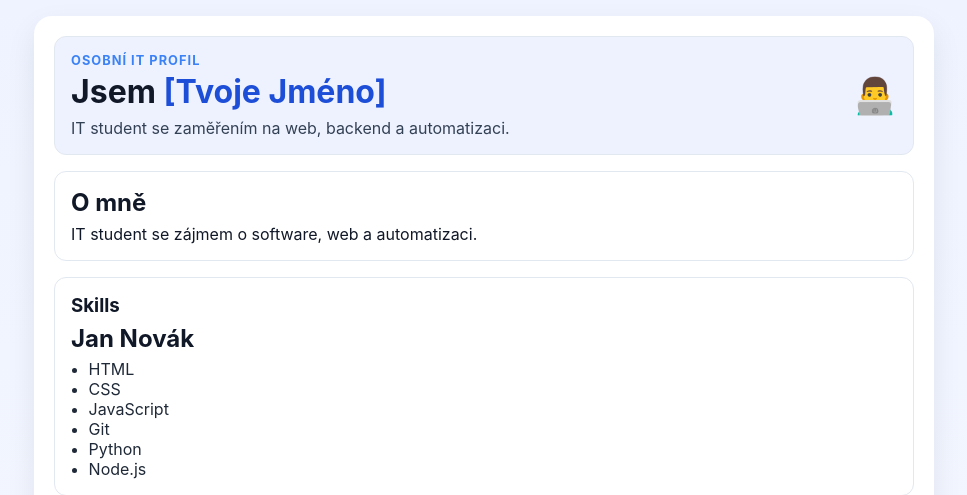
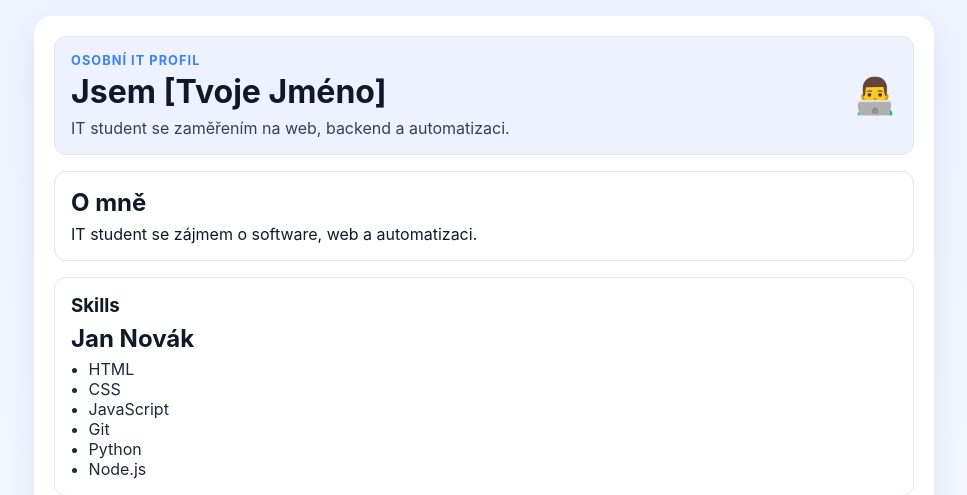
Before and after one commit to macekstanko-max/random, a PHP site: page /index.html in a window 1280 px wide. Shown: the top 495 px of the page, without its empty margins (156-1123 px from the left). Run offline with PHP 8.4, Linux system fonts and the light colour scheme.

Commit message:
style(css): improve project card styling for PHP profile

```diff
--- a/styles.css
+++ b/styles.css
@@ -5,10 +5,10 @@ body {background:linear-gradient(180deg, #eef3ff 0%, #f7f9ff 100%); padding:1rem
 .hero{display:flex;justify-content:space-between;align-items:center;gap:0.8rem;padding:1rem;border:1px solid #e2e8f0;border-radius:12px;background:#eef2ff;}
 .eyebrow{font-size:.8rem; font-weight:700; text-transform:uppercase; letter-spacing:.08em; color:#3b82f6; margin-bottom:.3rem;}
 .hero h1{font-size:2rem;line-height:1.2; margin-bottom:.4rem;}
-.hero h1 span{color:#1d4ed8;}
 .subtitle{color:#334155; margin-top:.2rem;}
 .avatar{font-size:2.2rem;}
 .card {margin-top:1rem; background:#fff; border:1px solid #e2e8f0; border-radius:12px; padding:1rem;}
+.project{border:1px solid #e2e8f0; border-radius:10px; padding:.6rem; margin-bottom:.5rem; background:#f9fafb;}
 .card h2, .card h3{margin-bottom:.45rem; color:#111827;}
 .card ul{margin-top:.4rem; list-style:disc; padding-left:1.1rem; color:#1f2937;}
 .grid{display:grid; grid-template-columns:1fr; gap:.8rem; margin-top:.8rem;}
```
